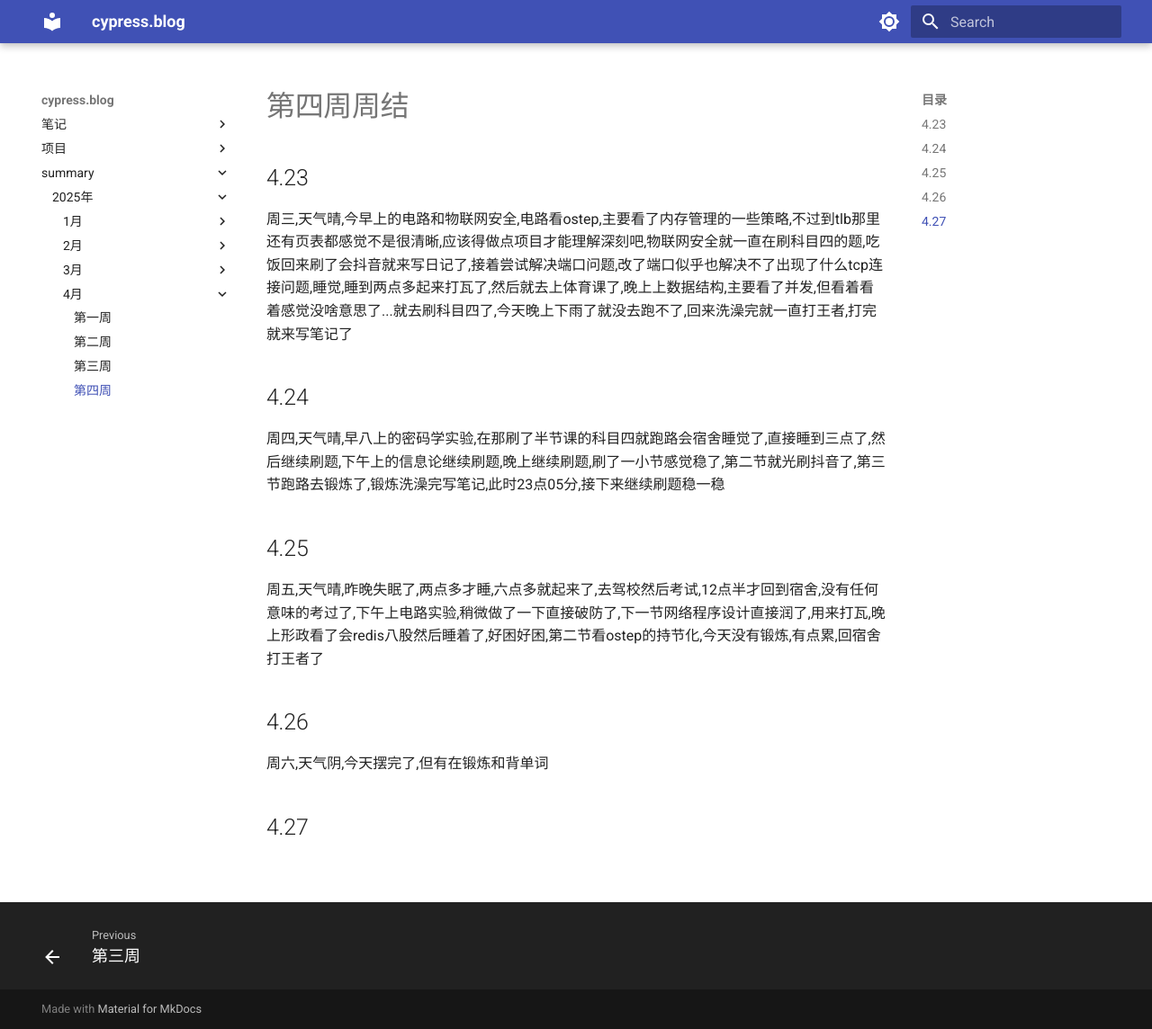
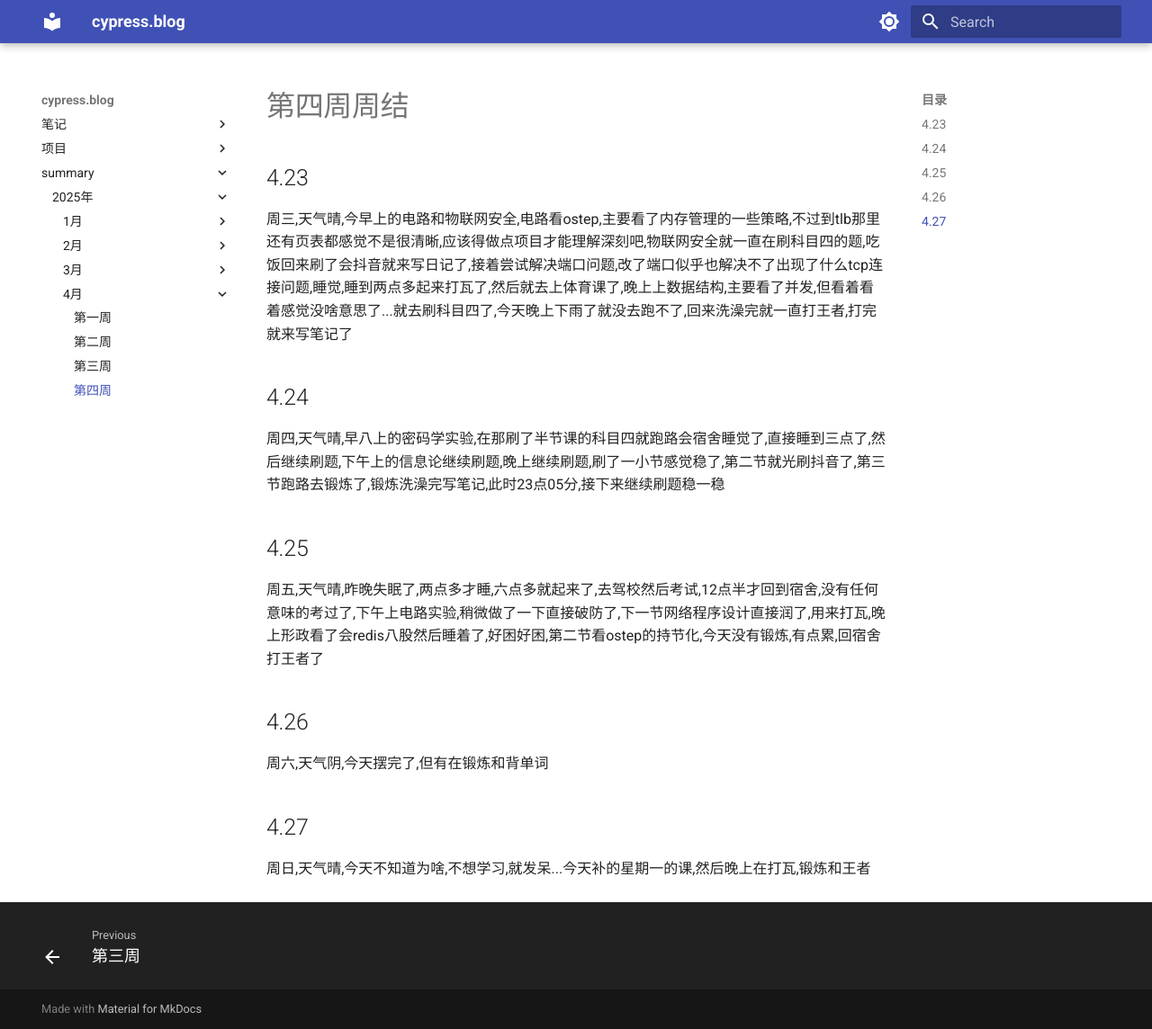
Before and after one commit to cyprer/blog0, an MkDocs documentation site: the page built from docs/summary/25year/4month/4week.md, in a window 1280 px wide and 1144 px high. Shown: the whole window at 90% size. Built offline with MkDocs 1.6.1 and Material for MkDocs 9.7.7, drawn with Linux system fonts in a browser that asks for light colours.

Commit message:
docs: 更新4月27日的周总结内容
更新了4月27日的周总结内容，补充了当天的活动和心情描述。

```diff
--- a/docs/summary/25year/4month/4week.md
+++ b/docs/summary/25year/4month/4week.md
@@ -10,3 +10,4 @@
 ## 4.26
   周六,天气阴,今天摆完了,但有在锻炼和背单词
 ## 4.27
+  周日,天气晴,今天不知道为啥,不想学习,就发呆...今天补的星期一的课,然后晚上在打瓦,锻炼和王者
```
